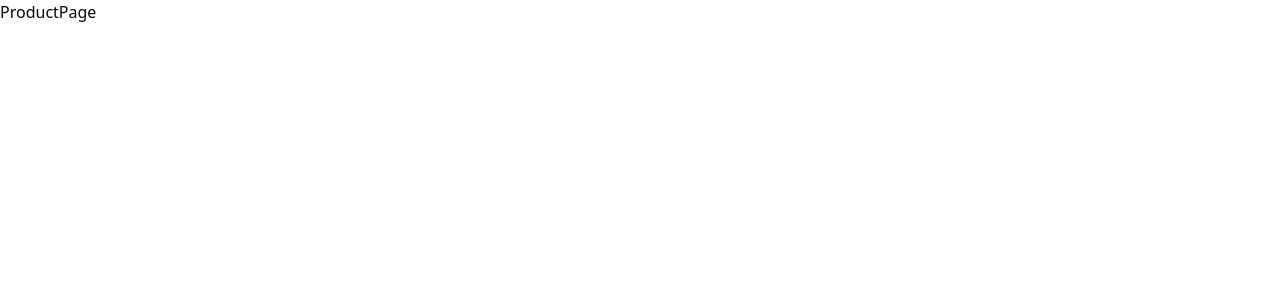
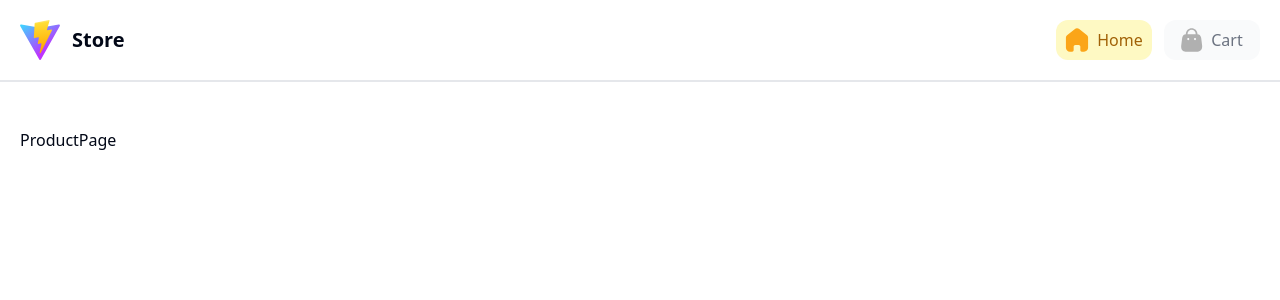
Before and after one commit to ulwan451/react-typescript, a React (Vite) app: page / in a window 1280 px wide. Shown: the top 300 px of the page. Built offline with nearby package versions, Linux system fonts and the light colour scheme.

Commit message:
feat: add header with home and cart menu

```diff
--- /dev/null
+++ b/src/assets/icons/BagIcon.tsx
@@ -0,0 +1,21 @@
+type IconProps = {
+    isActive: boolean;
+};
+
+const BagIcon: React.FC<IconProps> = ({ isActive }) => {
+    const fillColor = isActive ? "#FBA518" : "#B0B0B0";
+
+    return (
+        <svg width="22" height="24" viewBox="0 0 22 24" fill="none" xmlns="http://www.w3.org/2000/svg">
+            <path
+                fillRule="evenodd"
+                clipRule="evenodd"
+                d="M16.4187 6.16668C16.4558 6.08399 16.4732 5.99388 16.4695 5.90339H16.5C16.3695 2.79024 13.7991 0.333344 10.6725 0.333344C7.54585 0.333344 4.97536 2.79024 4.84489 5.90339C4.82951 5.99048 4.82951 6.07958 4.84489 6.16668H4.75368C3.25861 6.16668 1.66042 7.15364 1.19643 9.80676L0.289076 17.0339C-0.453307 22.3401 2.27907 23.6667 5.84664 23.6667H15.5182C19.0755 23.6667 21.7254 21.7458 21.0655 17.0339L20.1684 9.80676C19.622 7.22793 18.0753 6.16668 16.6009 6.16668H16.4187ZM14.7421 6.16668C14.7096 6.08261 14.6924 5.99346 14.6913 5.90339C14.6913 3.66631 12.8715 1.85279 10.6267 1.85279C8.38193 1.85279 6.56217 3.66631 6.56217 5.90339C6.57755 5.99048 6.57755 6.07958 6.56217 6.16668H14.7421ZM7.27985 12.1733C6.7104 12.1733 6.24876 11.6982 6.24876 11.1121C6.24876 10.526 6.7104 10.0508 7.27985 10.0508C7.8493 10.0508 8.31094 10.526 8.31094 11.1121C8.31094 11.6982 7.8493 12.1733 7.27985 12.1733ZM13.0024 11.1121C13.0024 11.6982 13.464 12.1733 14.0335 12.1733C14.6029 12.1733 15.0646 11.6982 15.0646 11.1121C15.0646 10.526 14.6029 10.0508 14.0335 10.0508C13.464 10.0508 13.0024 10.526 13.0024 11.1121Z"
+                fill={fillColor}
+            />
+        </svg>
+
+    )
+}
+
+export default BagIcon
--- /dev/null
+++ b/src/assets/icons/HomeIcon.tsx
@@ -0,0 +1,18 @@
+type IconProps = {
+    isActive: boolean;
+};
+
+const HomeIcon: React.FC<IconProps> = ({ isActive }) => {
+    const fillColor = isActive ? "#FBA518" : "#B0B0B0";
+
+    return (
+        <svg width="24" height="24" viewBox="0 0 24 24" fill="none" xmlns="http://www.w3.org/2000/svg">
+            <path
+                d="M8.65724 22.2356V18.6682C8.65724 17.7576 9.40087 17.0194 10.3182 17.0194H13.6714C14.1119 17.0194 14.5344 17.1931 14.8458 17.5023C15.1573 17.8115 15.3323 18.2309 15.3323 18.6682V22.2356C15.3295 22.6142 15.4791 22.9782 15.7478 23.2469C16.0165 23.5156 16.3821 23.6667 16.7634 23.6667H19.0511C20.1196 23.6694 21.1452 23.25 21.9017 22.501C22.6582 21.7519 23.0833 20.7348 23.0833 19.6741V9.51135C23.0833 8.65455 22.7007 7.84183 22.0387 7.29212L14.2564 1.12186C12.9026 0.0399988 10.963 0.0749293 9.64962 1.20482L2.04485 7.29212C1.35153 7.82562 0.937146 8.64075 0.916668 9.51135V19.6638C0.916668 21.8745 2.72195 23.6667 4.94887 23.6667H7.18434C7.97643 23.6667 8.62016 23.0323 8.6259 22.2459L8.65724 22.2356Z"
+                fill={fillColor}
+            />
+        </svg>
+    )
+}
+
+export default HomeIcon
--- /dev/null
+++ b/src/components/Header.tsx
@@ -0,0 +1,37 @@
+import React from 'react';
+import { Link, useLocation } from 'react-router-dom';
+import logo from "/vite.svg";
+import HomeIcon from '@/assets/icons/HomeIcon';
+import BagIcon from '@/assets/icons/BagIcon';
+
+const Header: React.FC = () => {
+    const location = useLocation();
+
+    return (
+        <header className='relative z-10'>
+            <nav className='fixed left-0 right-0 top-0 border-b-2 border-gray-200 p-5 bg-white flex items-center justify-between'>
+                <div className='flex gap-3 items-center'>
+                    <img src={logo} className="App-logo w-10 h-10" alt="logo" loading='lazy' />
+                    <span className='text-xl font-bold'>Store</span>
+                </div>
+                <ul className='flex items-center gap-3'>
+                    <Link to="/">
+                        <li className={`flex justify-center gap-2 p-2 w-24 text-center rounded-xl ${location.pathname === "/" ? "bg-yellow-100 text-yellow-700" : "bg-gray-50 text-gray-500"}`}>
+                            <HomeIcon isActive={location.pathname === "/"} />
+                            Home
+                        </li>
+                    </Link>
+
+                    <Link to="/cart">
+                        <li className={`flex justify-center gap-2 relative p-2 w-24 text-center rounded-xl ${location.pathname === "/cart" ? "bg-yellow-100 text-yellow-700" : "bg-gray-50 text-gray-500"}`}>
+                            <BagIcon isActive={location.pathname === "/cart"} />
+                            Cart
+                        </li>
+                    </Link>
+                </ul>
+            </nav>
+        </header>
+    );
+};
+
+export default Header;
--- /dev/null
+++ b/src/components/Layout.tsx
@@ -0,0 +1,15 @@
+import { ReactNode } from "react"
+import Header from "./Header"
+
+const Layout = ({ children }: { children: ReactNode }) => {
+    return (
+        <main className="bg-white">
+            <div className="mx-auto max-w-7xl px-5">
+                <Header />
+                <div className="mt-32 mb-20">{children}</div>
+            </div>
+        </main>
+    )
+}
+
+export default Layout
--- /dev/null
+++ b/src/pages/CartPage.tsx
@@ -0,0 +1,12 @@
+import React from "react";
+import Layout from "@/components/Layout";
+
+const CartPage: React.FC = () => {
+    return (
+        <Layout>
+            <div>CartPage</div>
+        </Layout>
+    );
+};
+
+export default CartPage;
--- a/src/pages/ProductPage.tsx
+++ b/src/pages/ProductPage.tsx
@@ -1,9 +1,11 @@
 import React from 'react';
+import Layout from '@/components/Layout';
 
 const ProductPage: React.FC = () => {
-
     return (
-        <div>ProductPage</div>
+        <Layout>
+            <div>ProductPage</div>
+        </Layout>
     );
 };
 
--- a/src/router/AppRouter.tsx
+++ b/src/router/AppRouter.tsx
@@ -1,12 +1,14 @@
 import { BrowserRouter as Router, Routes, Route } from 'react-router-dom';
 import { routerList } from './routerList';
 import ProductPage from '@/pages/ProductPage';
+import CartPage from '@/pages/CartPage';
 
 const AppRouter = () => {
     return (
         <Router>
             <Routes>
                 <Route path={routerList.product.root} element={<ProductPage />} />
+                <Route path={routerList.cart.root} element={<CartPage />} />
             </Routes>
         </Router>
     )
--- a/src/router/routerList.ts
+++ b/src/router/routerList.ts
@@ -2,4 +2,7 @@ export const routerList = {
     product: {
         root: '/',
     },
+    cart: {
+        root: '/cart'
+    }
 }
```
